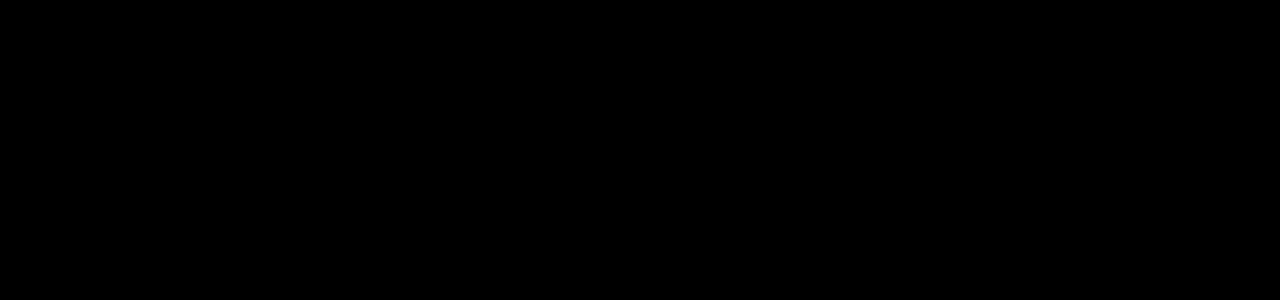
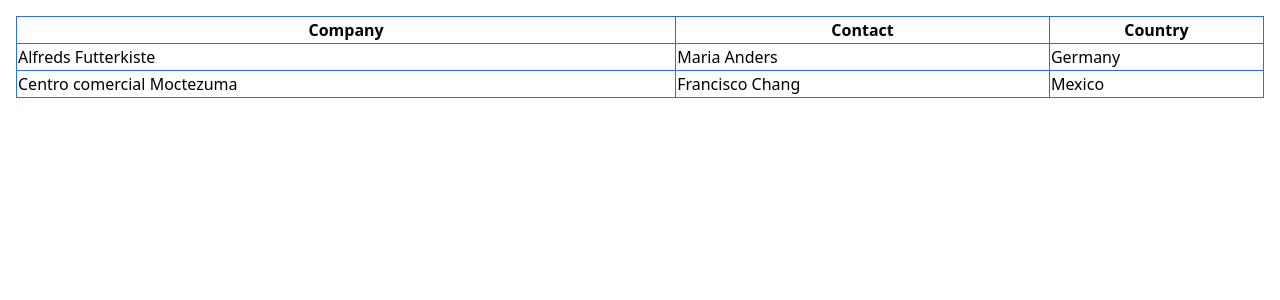
Before and after one commit to Vetal7777/hotel-booking-calendar, a Vue app: page / in a window 1280 px wide. Shown: the top 300 px of the page. Built offline with nearby package versions, Linux system fonts and the light colour scheme.

Commit message:
chore: create base button component

```diff
--- a/package.json
+++ b/package.json
@@ -17,6 +17,8 @@
     "postcss": "^8.4.33",
     "prettier": "^3.1.1",
     "prettier-plugin-tailwindcss": "^0.5.11",
+    "sass": "^1.69.7",
+    "sass-loader": "^13.3.3",
     "tailwindcss": "^3.4.1",
     "vue-template-compiler": "^2.6.14"
   },
--- a/src/App.vue
+++ b/src/App.vue
@@ -1,10 +1,19 @@
 <template>
-  <div class="h-screen w-full bg-black"></div>
+  <div class="min-h-screen w-full bg-white p-4 dark:bg-black">
+    <BaseTable />
+  </div>
 </template>
 
 <script>
+import BaseTable from '@/components/BaseTable.vue'
+
 export default {
   name: 'App',
-  components: {}
+  components: {
+    BaseTable
+  },
+  data() {
+    return {}
+  }
 }
 </script>
--- /dev/null
+++ b/src/components/BaseTable.vue
@@ -0,0 +1,39 @@
+<template>
+  <table class="base-table min-h-full w-full dark:text-white">
+    <tr>
+      <th>Company</th>
+      <th>Contact</th>
+      <th>Country</th>
+    </tr>
+    <tr>
+      <td>Alfreds Futterkiste</td>
+      <td>Maria Anders</td>
+      <td>Germany</td>
+    </tr>
+    <tr>
+      <td>Centro comercial Moctezuma</td>
+      <td>Francisco Chang</td>
+      <td>Mexico</td>
+    </tr>
+  </table>
+</template>
+
+<script>
+export default {
+  name: 'BaseTable',
+  components: {},
+  data() {
+    return {}
+  }
+}
+</script>
+
+<style lang="scss" scoped>
+.base-table {
+  td,
+  tr,
+  th {
+    @apply border  border-base-blue;
+  }
+}
+</style>
--- a/tailwind.config.js
+++ b/tailwind.config.js
@@ -3,6 +3,9 @@ module.exports = {
   content: ['./src/**/*.{html,js,vue,ts}'],
   theme: {
     extend: {
+      colors: {
+        'base-blue': '#306FDB'
+      }
     }
   },
   plugins: []
```
Also changed, not shown: 1 other file (tests, documents, lock files or other folders).
